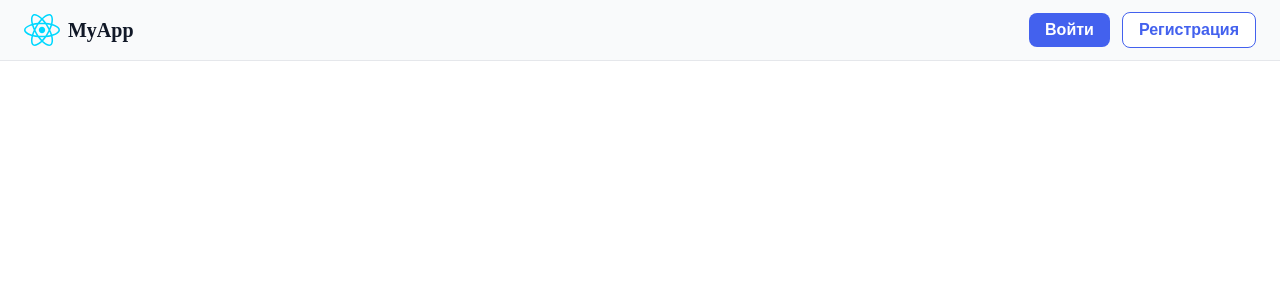
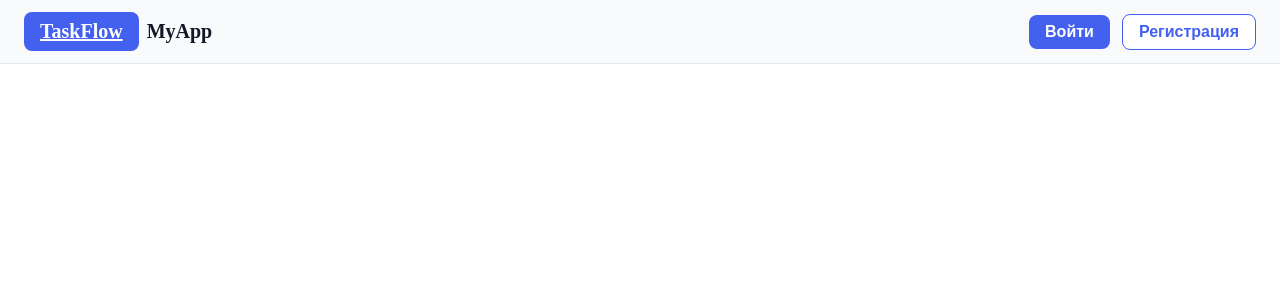
Before and after one commit to Gurov540/TaskFlow_, a React (Vite) app: page / in a window 1280 px wide. Shown: the top 300 px of the page. Built offline with nearby package versions, Linux system fonts and the light colour scheme.

Commit message:
remake logo

```diff
--- a/src/shared/ui/Logo/Logo.module.css
+++ b/src/shared/ui/Logo/Logo.module.css
@@ -1,4 +1,10 @@
 .logo {
-  width: 32px;
-  height: 32px;
+  padding: 0.5rem 1rem;
+  font-size: 1.25rem;
+  font-weight: bold;
+  color: #fff;
+  cursor: pointer;
+  background-color: #4361ee;
+  border-radius: 0.5rem;
+  overflow: hidden;
 }
--- a/src/shared/ui/Logo/Logo.tsx
+++ b/src/shared/ui/Logo/Logo.tsx
@@ -1,7 +1,10 @@
 import React from "react";
 import styles from "./Logo.module.css";
-import logo from "../../../assets/icons/react.svg";
 
 export const Logo: React.FC = () => {
-  return <img className={styles.header} src={logo} alt="Logo" />;
+  return (
+    <a className={styles.logo} href="#">
+      TaskFlow
+    </a>
+  );
 };
```
